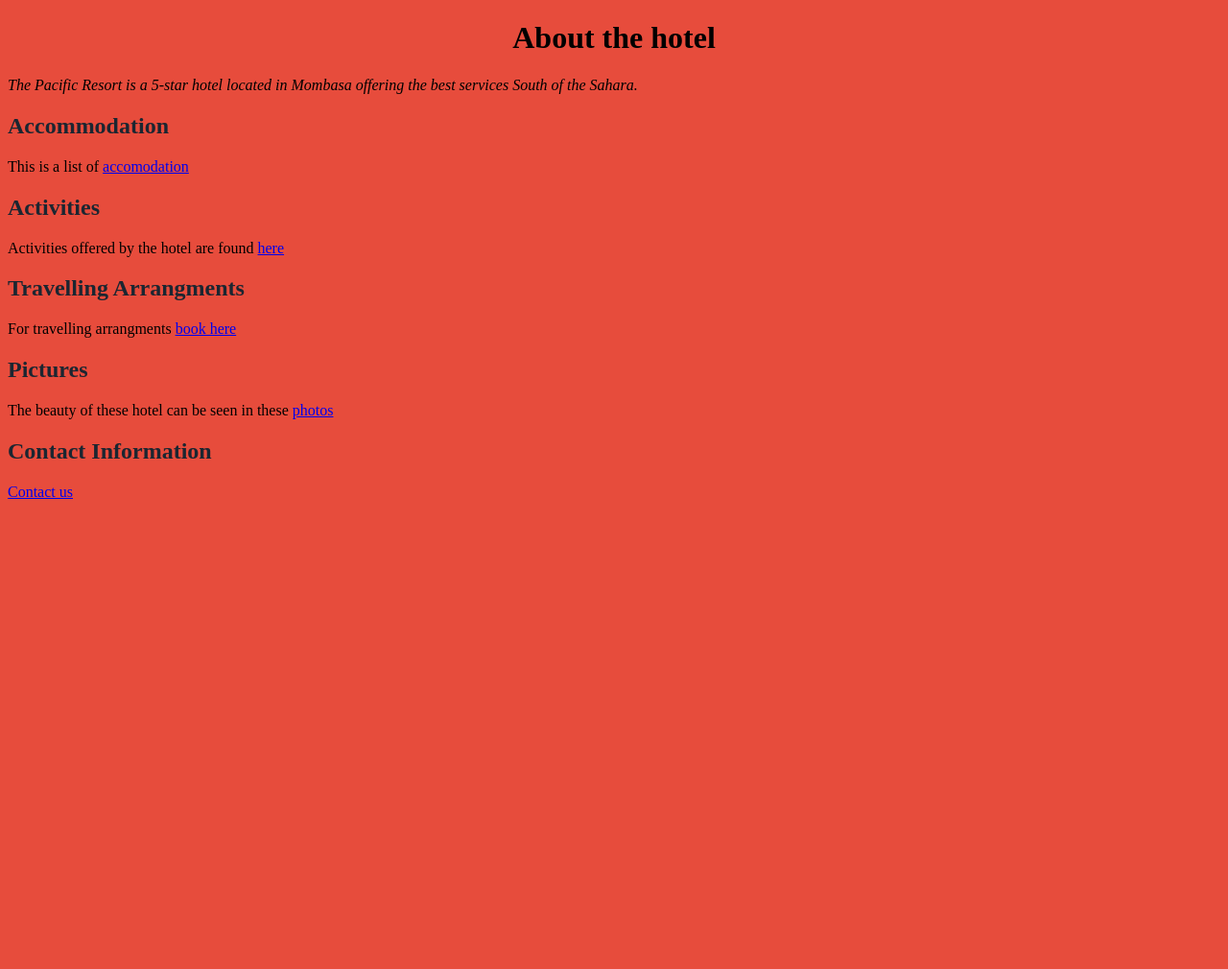
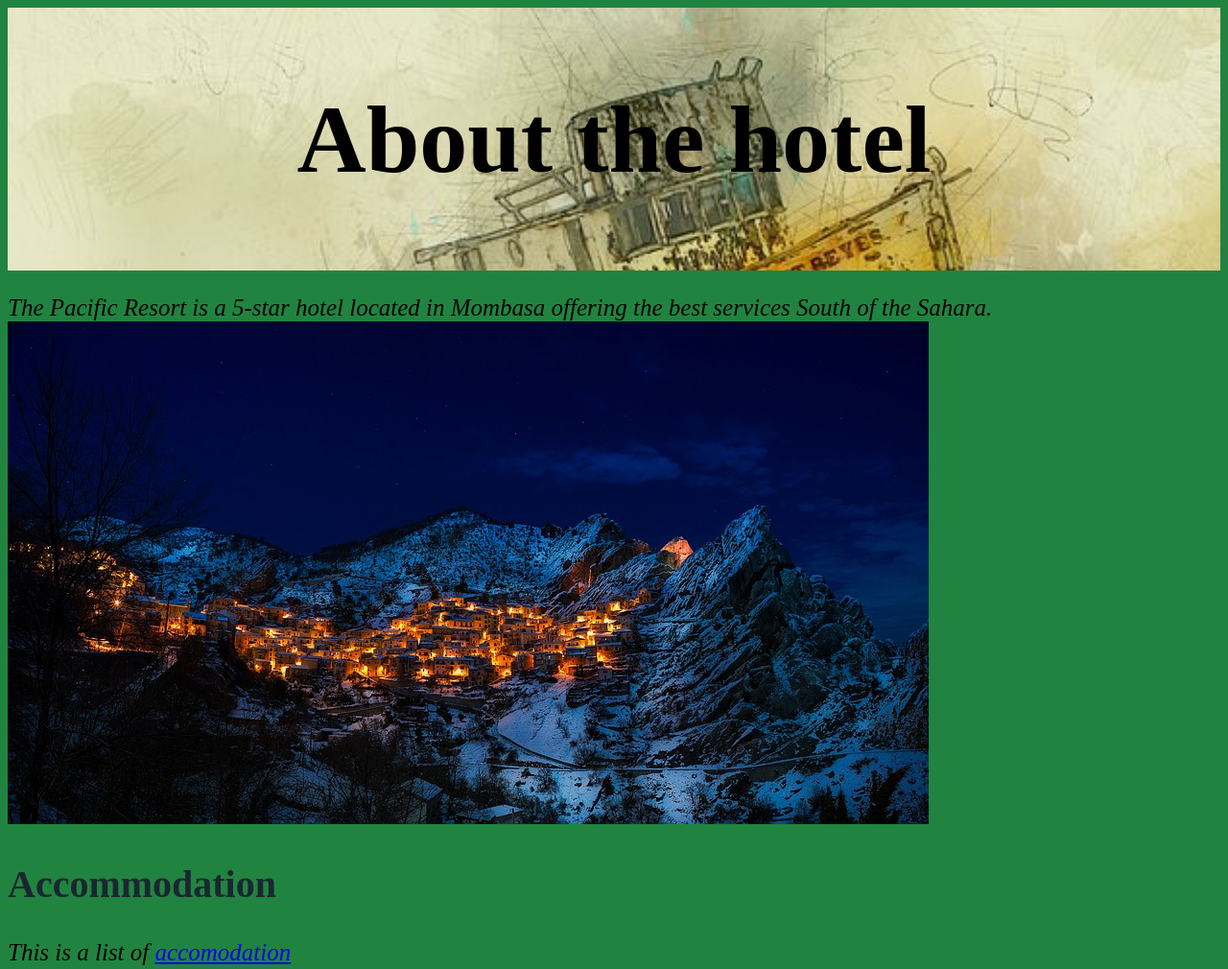
Before and after one commit to paschalogwel/resort-website, a plain HTML site: page index.html in a window 1280 px wide. Shown: the top 1010 px of the page at 96% size. Before the commit the page ends 800 px from the top, so only its background shows below. Drawn offline with Linux system fonts and the light colour scheme.

Commit message:
this changes background colour and adds images

```diff
--- a/css/styles.css
+++ b/css/styles.css
@@ -1,13 +1,22 @@
 h1{
   color: ##17202A;
   text-align: center;
+  font-size: 100px;
 }
 body{
-  background-color: #E74C3C;
+  background-color: #208440;
 }
 p{
   font-style: italic;
+  font-size: 25px;
 }
 h2{
   color: #1B2631;
+  font-size: 40px;
 }
+.that{
+  background-image: url(../images/ocean.jpg);
+  background-repeat: no-repeat;
+  background-size: cover;
+  padding: 1%;
+}
--- a/index.html
+++ b/index.html
@@ -6,17 +6,19 @@
     <title>Pacific Resort</title>
   <head>
   <body>
-    <h1>About the hotel</h1>
-    <p>The Pacific Resort is a 5-star hotel located in Mombasa offering the best services South of the Sahara.</p>
+    <div class="that">
+      <h1>About the hotel</h1>
+    </div>
+    <p>The Pacific Resort is a 5-star hotel located in Mombasa offering the best services South of the Sahara.<br><img src="images/resort.jpg" alt="a photo of a resort"></p>
     <h2>Accommodation</h2>
-    This is a list of <a href="accomodation.html">accomodation</a>
+    <p>This is a list of <a href="accomodation.html">accomodation</a></p>
     <h2>Activities</h2>
-    Activities offered by the hotel are found <a href="activities.html">here</a>
+    <p>Activities offered by the hotel are found <a href="activities.html">here</a></p>
     <h2>Travelling Arrangments</h2>
-    For travelling arrangments <a href="travelling.html">book here</a>
+    <p>For travelling arrangments <a href="travelling.html">book here</a></p>
     <h2>Pictures</h2>
-    The beauty of these hotel can be seen in these <a href="pictures.html">photos</a>
+    <p>The beauty of these hotel can be seen in these <a href="pictures.html">photos</a></p>
     <h2>Contact Information</h2>
-    <a href="contact.html">Contact us</a>
+    <p><a href="contact.html">Contact us</a></p>
   </body>
 </html>
```
Also changed, not shown: images/ocean.jpg (added), images/resort.jpg (added), images/swimming.jpg (deleted).
